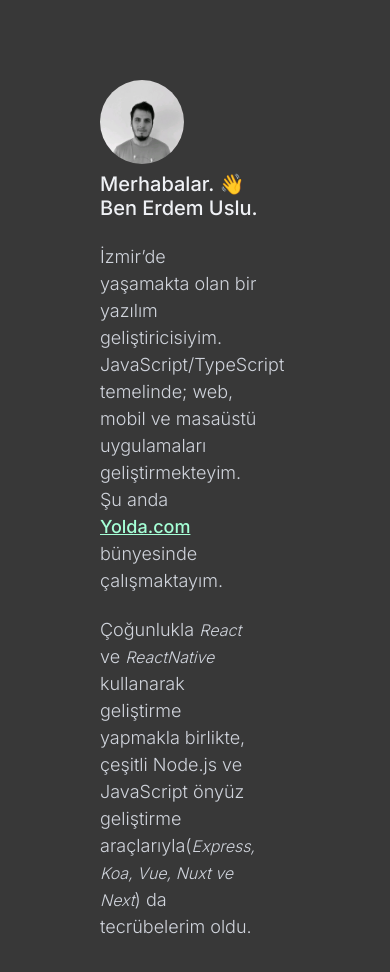
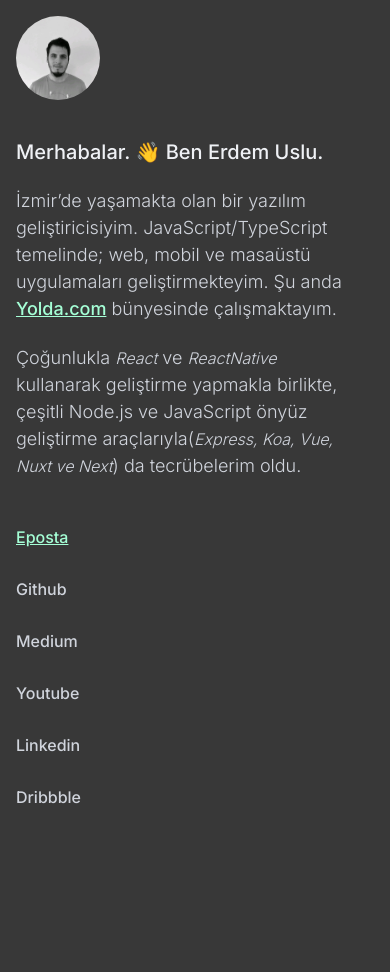
Before and after one commit to erdemuslu/erdemuslucom, a Next.js app: page / in a window 390 px wide. Shown: the top 972 px of the page. After the commit the page ends 855 px from the top, so only its background shows below. Built offline with nearby package versions, Linux system fonts and the light colour scheme.

Commit message:
feat: update responsive style

```diff
--- a/layouts/MainLayout/MainLayoutStyle.js
+++ b/layouts/MainLayout/MainLayoutStyle.js
@@ -2,6 +2,12 @@ import css from 'styled-jsx/css';
 
 export default css`
   .main-layout {
-    padding: 80px 100px;
+    padding: 5em 6.25em;
+  }
+
+  @media screen and (max-width: 50em) {
+    .main-layout {
+      padding: 1em;
+    }
   }
 `;
--- a/pages/index.js
+++ b/pages/index.js
@@ -2,6 +2,7 @@ import _JSXStyle from 'styled-jsx/style';
 import {MainLayout} from '../layouts';
 import {Avatar, Title} from '../components';
 import IMAGES from '../definitions/images';
+import URLS from '../utils/homepage-urls';
 
 if (typeof global !== 'undefined') {
   Object.assign(global, { _JSXStyle })
@@ -17,11 +18,20 @@ const Home = () => {
         <div className="homepage-content">
           <Title content="Merhabalar. 👋 Ben Erdem Uslu." />
           <p>
-            İzmir’de yaşamakta olan bir yazılım geliştiricisiyim. JavaScript/TypeScript temelinde; web, mobil ve masaüstü uygulamaları geliştirmekteyim. Şu anda {<a href="https://www.yolda.com/">Yolda.com</a>} bünyesinde çalışmaktayım.
+            İzmir’de yaşamakta olan bir yazılım geliştiricisiyim. JavaScript/TypeScript temelinde; web, mobil ve masaüstü uygulamaları geliştirmekteyim. Şu anda {<a className="is-active" href="https://www.yolda.com/">Yolda.com</a>} bünyesinde çalışmaktayım.
           </p>
           <p>
             Çoğunlukla <i>React</i> ve <i>ReactNative</i> kullanarak geliştirme yapmakla birlikte, çeşitli Node.js ve JavaScript önyüz geliştirme araçlarıyla(<i>Express, Koa, Vue, Nuxt ve Next</i>) da tecrübelerim oldu.
           </p>
+          <div className="homepage-links">
+            {
+              URLS.map((url, index) => {
+                return (
+                  <a href={url.href} className={index === 0 ? 'is-active' : ''}>{url.text}</a>
+                );
+              })
+            }
+          </div>
         </div>
       </div>
       <style jsx>{`
@@ -45,6 +55,29 @@ const Home = () => {
           margin-top: 1.25em;
           color: var(--white-200);
         }
+
+        .homepage-links {
+          margin-top: 12em;
+        }
+
+        .homepage-links a {
+          margin-right: 8px;
+        }
+
+        @media screen and (max-width: 50em) {
+          .homepage-content {
+            margin-top: 2em;
+          }
+
+          .homepage-links {
+            margin-top: 3em;
+          }
+
+          .homepage-links a {
+            display: block;
+            margin-bottom: 2em;
+          }
+        }
       `}</style>
     </MainLayout>
   );
--- a/styles/GlobalStyle.js
+++ b/styles/GlobalStyle.js
@@ -29,8 +29,24 @@ export default css.global`
   }
 
   a {
-    color: var(--success);
+    color: var(--white-200);
     font-size: inherit;
     font-weight: 400;
+    transition: color .24s;
+    text-decoration: none;
+  }
+
+  a.is-active {
+    color: var(--success);
+    text-decoration: underline;
+  }
+
+  a:hover {
+    color: #fff;
+    text-decoration: underline;
+  }
+
+  a.is-active:hover {
+    color: #11DF81;
   }
 `;
--- /dev/null
+++ b/utils/homepage-urls.js
@@ -0,0 +1,28 @@
+const urls = [
+  {
+    text: 'Eposta',
+    href: 'mailto:usluerdem@yandex.com'
+  },
+  {
+    text: 'Github',
+    href: 'https://github.com/erdemuslu',
+  },
+  {
+    text: 'Medium',
+    href: 'https://medium.com/@erdemuslu',
+  },
+  {
+    text: 'Youtube',
+    href: 'https://www.youtube.com/channel/UC-kr38dr2RsH2m4OzqBWMaw',
+  },
+  {
+    text: 'Linkedin',
+    href: 'https://www.linkedin.com/in/erdem-uslu/',
+  },
+  {
+    text: 'Dribbble',
+    href: 'https://dribbble.com/erdemuslu',
+  },
+];
+
+export default urls;
```
